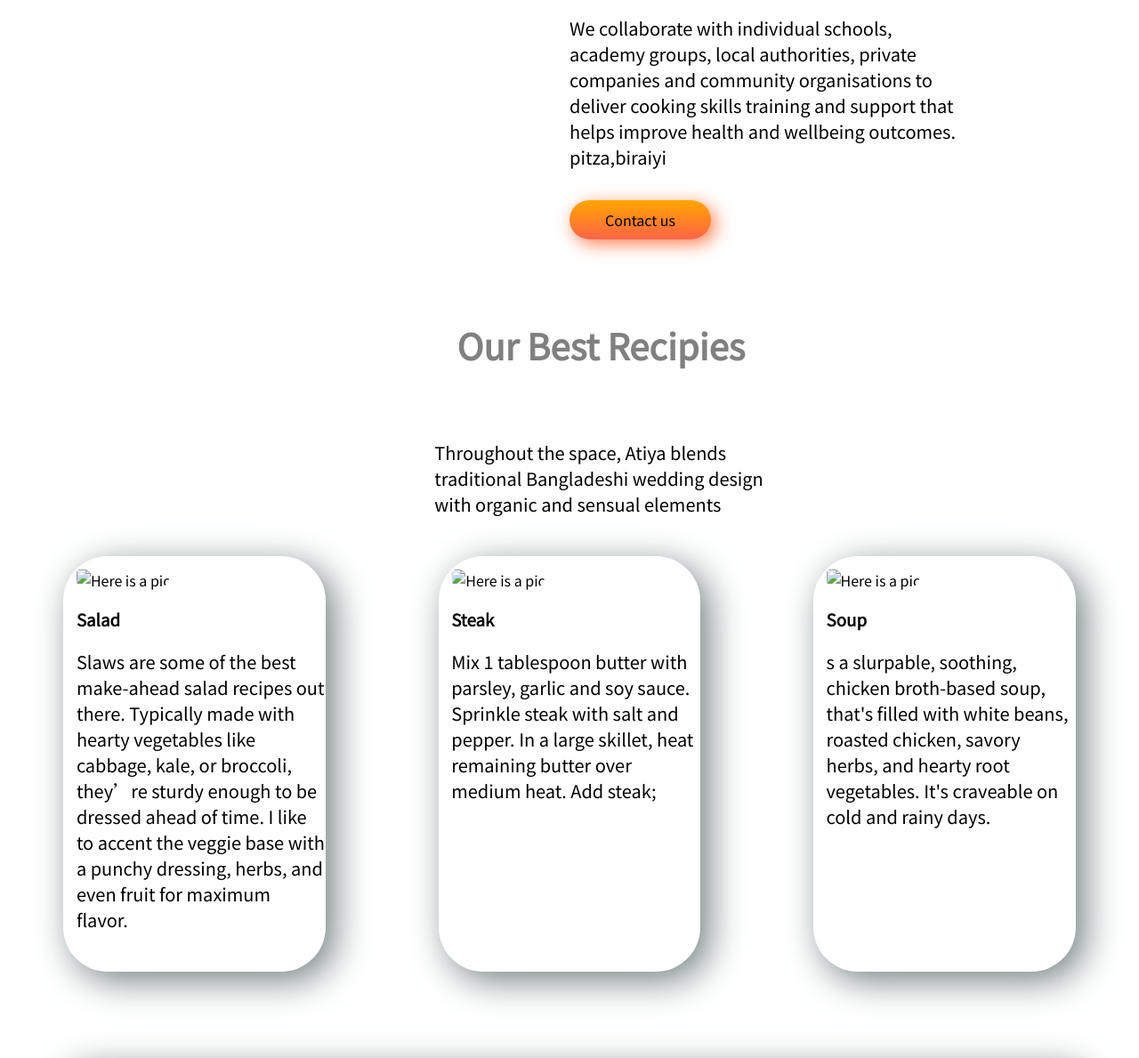
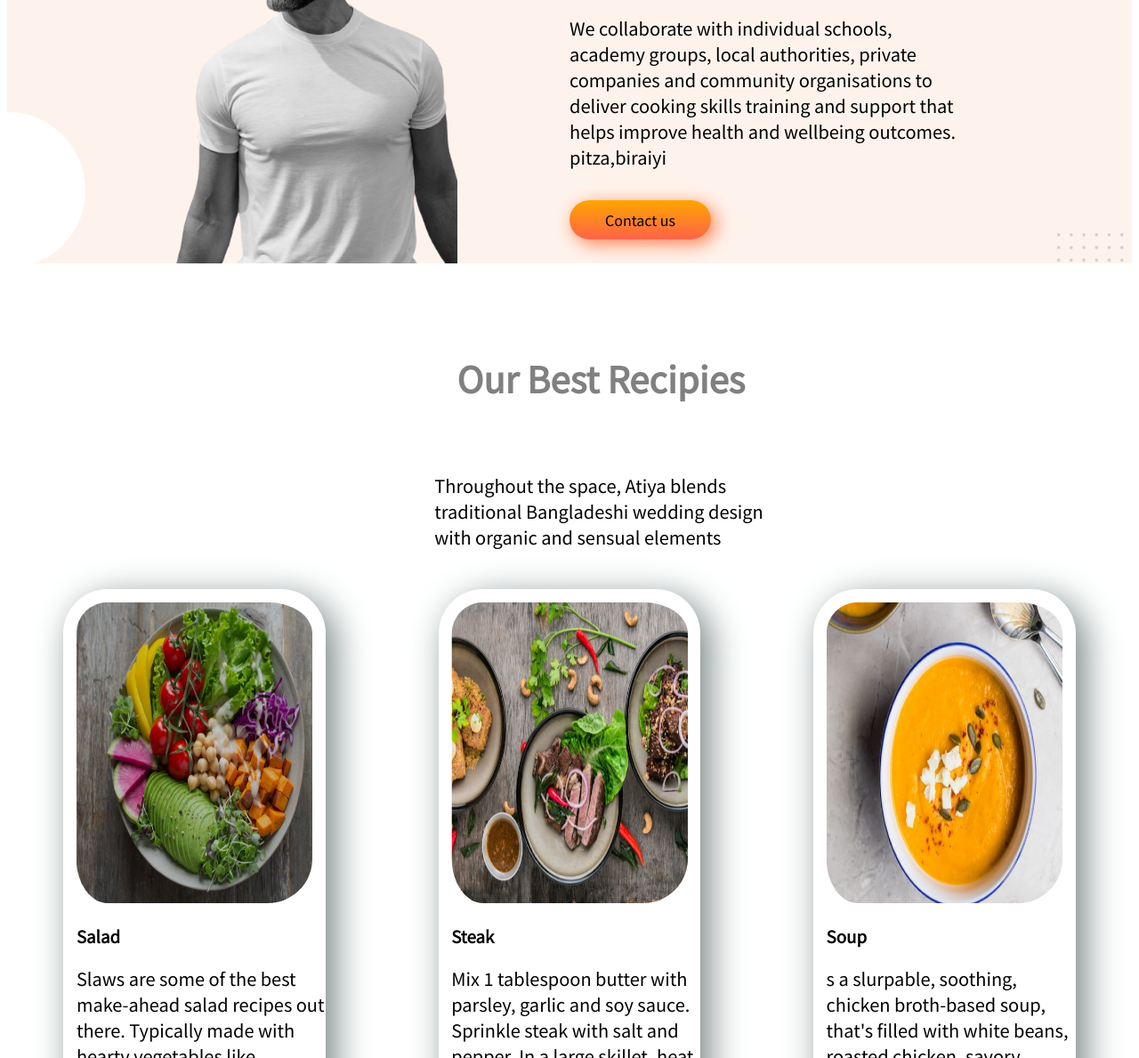
Before and after one commit to SamiulMahin/Milston-1, a plain HTML site: page index.html in a window 1280 px wide. Shown: the part 807-1996 px from the top of the page at 89% size. Drawn offline with Linux system fonts and the light colour scheme; the site is published under a folder, as on GitHub Pages, so addresses that start at the root find nothing.

Commit message:
My second Push

```diff
--- a/index.html
+++ b/index.html
@@ -28,13 +28,13 @@
             </a>
         </div>
         <div class="hw">
-            <img src="/imeges/pic1.png" alt="Here is an image">
+            <img src="imeges/pic1.png" alt="Here is an image">
         </div>
     </section>
 
     <section class="mid flexible">
         <div class="hw1">
-            <img src="/imeges/pic2.png" alt="Here is an image">
+            <img src="imeges/pic2.png" alt="Here is an image">
         </div>
         <div class="hw1">
             <h2>Tarining With us </h2>
@@ -56,7 +56,7 @@
         <br>
         <div class="flexible">
             <div class="hw2">
-                <img src="/imeges/pic3.png" alt="Here is a pic ">
+                <img src="imeges/pic3.png" alt="Here is a pic ">
                 <h3>Salad </h3>
 
                 <p>Slaws are some of the best make-ahead salad recipes out there. Typically made with hearty vegetables
@@ -69,7 +69,7 @@
 
 
             <div class="hw2">
-                <img src="/imeges/pic4.jpg" alt="Here is a pic ">
+                <img src="imeges/pic4.jpg" alt="Here is a pic ">
                 <h3>Steak </h3>
 
                 <p>Mix 1 tablespoon butter with parsley, garlic and soy sauce.
@@ -79,7 +79,7 @@
             </div>
 
             <div class="hw2">
-                <img src="/imeges/pic5.png" alt="Here is a pic ">
+                <img src="imeges/pic5.png" alt="Here is a pic ">
                 <h3>Soup </h3>
 
                 <p>s a slurpable, soothing, chicken broth-based soup, that's filled with white beans, roasted chicken,
@@ -117,7 +117,7 @@
             </h1>
         </div>
         <div>
-            <a href="index2.html"> <img src="/imeges/pic6.png" alt="Here is a picture"></a>
+            <a href="index2.html"> <img src="imeges/pic6.png" alt="Here is a picture"></a>
         </div>
     </section>
     <footer>
--- a/style.css
+++ b/style.css
@@ -45,7 +45,7 @@ border-radius: 30px;
 
 }
 .mid{
-    background-image: url(/imeges/ban.png);
+    background-image: url(imeges/ban.png);
     background-repeat: no-repeat;
     background-size: cover;
 }
```
